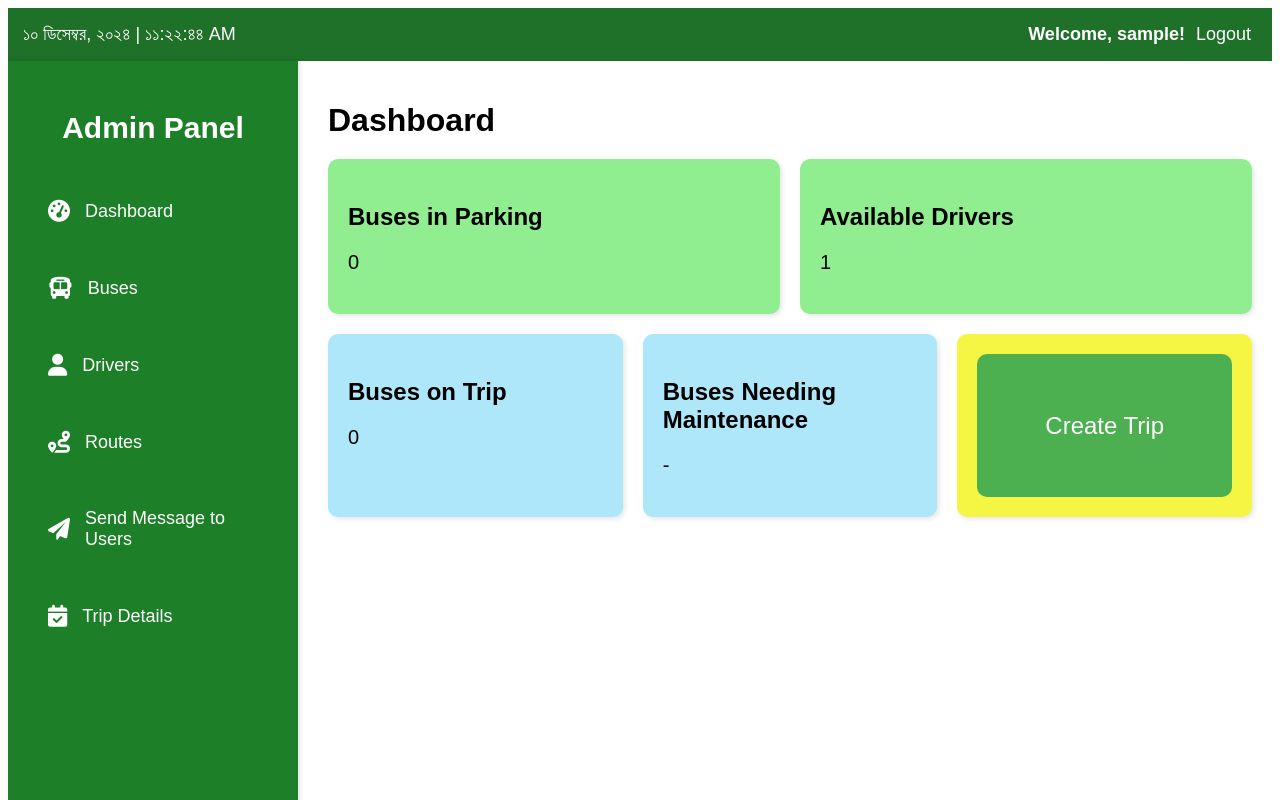
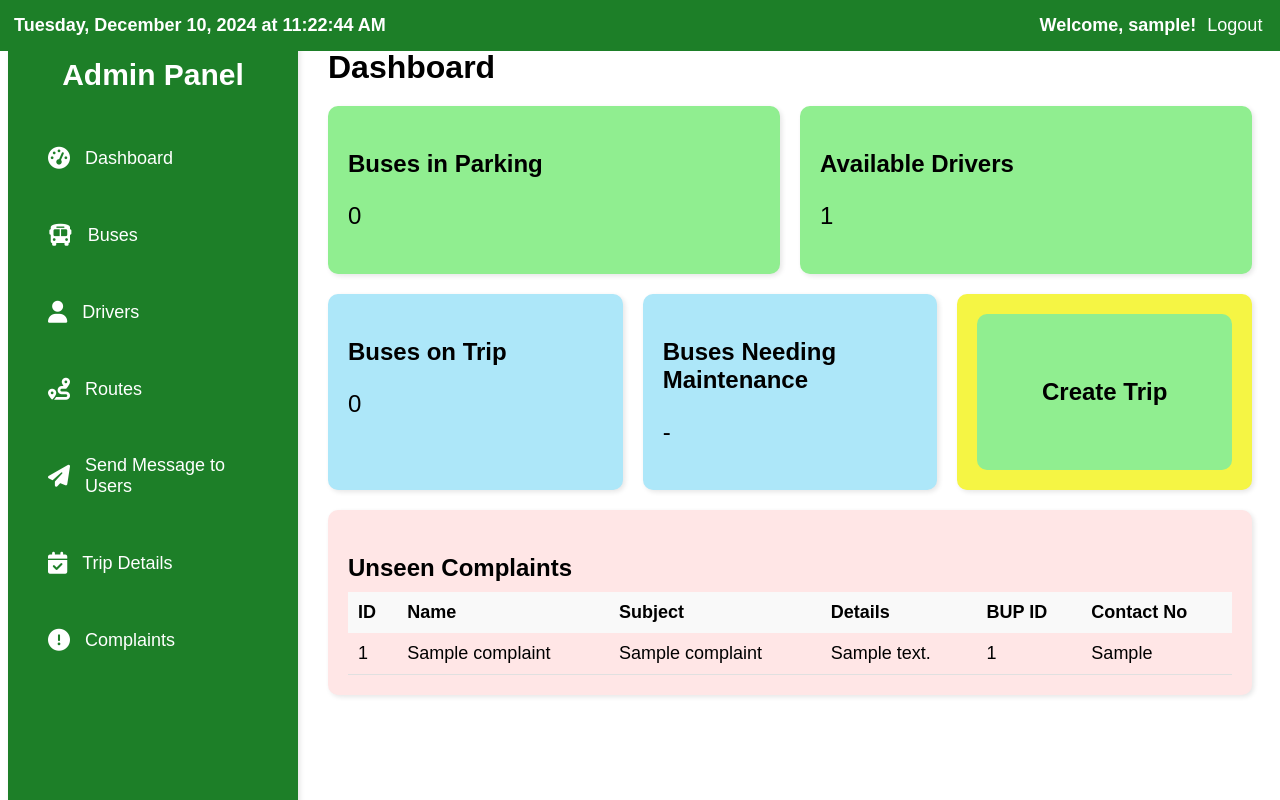
Before and after one commit to meawsin/Bus_tracker_admin_side, a PHP site: page / in a window 1280 px wide. Run offline with PHP 8.4, Linux system fonts and the light colour scheme; the visitor is signed in with stand-in values (Sample User, id 1); tables that the repository leaves empty or names only in its code hold one stand-in row (values such as "Sample post"); some libraries are stand-ins or nearby versions.

Commit message:
Bus, complaint, drivers, dashboard finished

```diff
--- a/buses.php
+++ b/buses.php
@@ -1,7 +1,5 @@
 <?php
 include 'databaseconnect.php'; // Database connection
-include 'header.php';
-include 'drawer.php';
 
 // Fetch all buses
 $buses = $conn->query("SELECT * FROM buses");
@@ -21,6 +19,8 @@ if ($_SERVER['REQUEST_METHOD'] === 'POST' && isset($_POST['update_status'])) {
     header('Location: buses.php');
     exit;
 }
+include 'header.php';
+include 'drawer.php';
 ?>
 
 <!DOCTYPE html>
--- a/drawer.php
+++ b/drawer.php
@@ -42,10 +42,15 @@ function renderDrawer() {
                     Trip Details
                 </a>
             </li>
+            <li style='margin-bottom: 25px;'>
+                <a href='complaints.php' style='color: white; text-decoration: none; display: flex; align-items: center; padding: 15px 20px; border-radius: 10px; font-size: 18px; transition: background-color 0.3s, transform 0.3s;'>
+                    <i class='fas fa-exclamation-circle' style='margin-right: 15px; font-size: 22px;'></i>
+                    Complaints
+                </a>
+            </li>
         </ul>
     </nav>
-";
-
+    ";
 }
 ?>
 
@@ -55,7 +60,7 @@ function renderDrawer() {
     <meta charset="UTF-8">
     <meta name="viewport" content="width=device-width, initial-scale=1.0">
     <title>Admin Panel</title>
-    <link rel="stylesheet" href="https://cdnjs.cloudflare.com/ajax/libs/font-awesome/6.0.0-beta3/css/all.min.css">
+    <link rel="stylesheet" href="https://cdnjs.cloudflare.com/ajax/libs/font-awesome/6.5.1/css/all.min.css">
 </head>
 <body>
     <?php renderDrawer(); ?>
--- a/header.php
+++ b/header.php
@@ -3,15 +3,16 @@ session_start();
 include 'databaseconnect.php';
 $adminName = $_SESSION['adminName'];
 ?>
+
 <?php
 function renderHeader($adminName) {
     date_default_timezone_set("Asia/Dhaka");
-    $currentDateTime = date('d F Y | h:i:s');
+    $currentDateTime = date('l, F d Y | h:i:s A');
 
     echo "
-    <header style='background-color: #13691df2; color: white; padding: 15px; display: flex; justify-content: space-between; align-items: center; font-family: Arial, sans-serif;'>
+    <header style='background-color: #1d7f28; font-size: 20px; font-weight: bold; color: white; padding: 14px; display: flex; justify-content: space-between; align-items: center; font-family: Arial, sans-serif; position: fixed; top: 0; left: 0; width: 98%; z-index: 10;'>
 
-        <span id='banglaDateTime' style='font-size: 18px;'>$currentDateTime</span>
+        <span id='DateTime' style='font-size: 18px;'>$currentDateTime</span>
         <span style='font-size: 18px; font-weight: bold;'>Welcome, $adminName!
         <button onclick='window.location.href=\"logout.php\"' style='background: none; border: none; color: white; cursor: pointer; font-size: 18px;'>Logout</button></span>
     </header>
@@ -27,8 +28,6 @@ function renderHeader($adminName) {
     <title>Admin Panel</title>
 
     <link rel="stylesheet" href="https://cdnjs.cloudflare.com/ajax/libs/font-awesome/6.0.0-beta3/css/all.min.css">
-
-    <script src="https://cdn.jsdelivr.net/npm/intl@1.2.5/locale-data/jsonp/bn-BD.js"></script>
 </head>
 <body>
     <?php renderHeader($adminName); ?>
@@ -36,26 +35,20 @@ function renderHeader($adminName) {
     <script>
         function updateDateTime() {
             const now = new Date();
-
-            const banglaDateFormatter = new Intl.DateTimeFormat('bn-BD', {
+            const options = {
+                weekday: 'long',
                 day: '2-digit',
                 month: 'long',
-                year: 'numeric'
-            });
-
-            const banglaTimeFormatter = new Intl.DateTimeFormat('bn-BD', {
+                year: 'numeric',
                 hour: '2-digit',
                 minute: '2-digit',
                 second: '2-digit',
                 hour12: true
-            });
+            };
 
-            const formattedDate = banglaDateFormatter.format(now);
-            const formattedTime = banglaTimeFormatter.format(now);
+            const formattedDateTime = now.toLocaleString('en-US', options);
 
-            const currentDateTime = formattedDate + " | " + formattedTime;
-
-            document.getElementById('banglaDateTime').innerHTML = currentDateTime;
+            document.getElementById('DateTime').innerHTML = formattedDateTime;
         }
         setInterval(updateDateTime, 1000);
     </script>
--- a/index.php
+++ b/index.php
@@ -1,5 +1,5 @@
 <?php
-include 'databaseconnect.php'; // Database connection
+include 'databaseconnect.php';
 include 'header.php';
 include 'drawer.php';
 
@@ -7,6 +7,10 @@ $busesInParking = $conn->query("SELECT COUNT(*) AS count FROM buses WHERE status
 $availableDrivers = $conn->query("SELECT COUNT(*) AS count FROM drivers")->fetch_assoc()['count'];
 $busesOnTrip = $conn->query("SELECT COUNT(*) AS count FROM trips WHERE status = 'in_progress'")->fetch_assoc()['count'];
 $busesNeedingMaintenance = "-";
+
+// Fetch unseen complaints with contact number
+$unseenComplaints = $conn->query("SELECT id, Name, SUBJECT, Details, BUP_ID, Contact_no FROM complaints WHERE Status = 'unseen'");
+
 ?>
 
 <!DOCTYPE html>
@@ -24,30 +28,59 @@ $busesNeedingMaintenance = "-";
     <div style="display: flex; gap: 20px; margin-bottom: 20px;">
         <div style="background: lightgreen; padding: 20px; width: 48%; border-radius: 10px; box-shadow: 2px 2px 5px rgba(0, 0, 0, 0.1);">
             <h3 style="font-size: 24px; margin-bottom: 10px;">Buses in Parking</h3>
-            <p style="font-size: 20px;"><?php echo $busesInParking; ?></p>
+            <p style="font-size: 24px;"><?php echo $busesInParking; ?></p>
         </div>
         <div style="background: lightgreen; padding: 20px; width: 48%; border-radius: 10px; box-shadow: 2px 2px 5px rgba(0, 0, 0, 0.1);">
             <h3 style="font-size: 24px; margin-bottom: 10px;">Available Drivers</h3>
-            <p style="font-size: 20px;"><?php echo $availableDrivers; ?></p>
+            <p style="font-size: 24px;"><?php echo $availableDrivers; ?></p>
         </div>
     </div>
 
     <div style="display: flex; gap: 20px; margin-bottom: 20px;">
         <div style="background: #ade7f9; padding: 20px; width: 48%; border-radius: 10px; box-shadow: 2px 2px 5px rgba(0, 0, 0, 0.1);">
             <h3 style="font-size: 24px; margin-bottom: 10px;">Buses on Trip</h3>
-            <p style="font-size: 20px;"><?php echo $busesOnTrip; ?></p>
+            <p style="font-size: 24px;"><?php echo $busesOnTrip; ?></p>
         </div>
         <div style="background: #ade7f9; padding: 20px; width: 48%; border-radius: 10px; box-shadow: 2px 2px 5px rgba(0, 0, 0, 0.1);">
             <h3 style="font-size: 24px; margin-bottom: 10px;">Buses Needing Maintenance</h3>
-            <p style="font-size: 20px;"><?php echo $busesNeedingMaintenance; ?></p>
+            <p style="font-size: 24px;"><?php echo $busesNeedingMaintenance; ?></p>
         </div>
         <div style="background: #f5f544; padding: 20px; width: 48%; border-radius: 10px; box-shadow: 2px 2px 5px rgba(0, 0, 0, 0.1); display: flex; justify-content: center; align-items: center;">
             <button
                 onclick="window.location.href='setTrips.php'"
-                style="width: 100%; height: 100%; font-size: 24px; padding: 20px; background-color: #4CAF50; color: white; border: none; cursor: pointer; display: flex; justify-content: center; align-items: center; border-radius: 10px;">
+                style="width: 100%; height: 100%; font-weight:bold; font-size: 24px; padding: 20px; background-color: #90ee90; color: black; border: none; cursor: pointer; display: flex; justify-content: center; align-items: center; border-radius: 10px;">
                 Create Trip
             </button>
         </div>
+    </div>
+
+    <!-- Unseen Complaints Table -->
+    <div style="background: #ffe6e6; padding: 20px; margin-bottom: 20px; border-radius: 10px; box-shadow: 2px 2px 5px rgba(0, 0, 0, 0.1);">
+        <h3 style="font-size: 24px; margin-bottom: 10px;">Unseen Complaints</h3>
+        <table style="width: 100%; border-collapse: collapse; font-size: 18px;">
+            <thead>
+                <tr style="background-color: #f9f9f9; text-align: left;">
+                    <th style="padding: 10px;">ID</th>
+                    <th style="padding: 10px;">Name</th>
+                    <th style="padding: 10px;">Subject</th>
+                    <th style="padding: 10px;">Details</th>
+                    <th style="padding: 10px;">BUP ID</th>
+                    <th style="padding: 10px;">Contact No</th>
+                </tr>
+            </thead>
+            <tbody>
+                <?php while ($row = $unseenComplaints->fetch_assoc()): ?>
+                    <tr style="border-bottom: 1px solid #e0e0e0;">
+                        <td style="padding: 10px;"><?= $row['id'] ?></td>
+                        <td style="padding: 10px;"><?= $row['Name'] ?></td>
+                        <td style="padding: 10px;"><?= $row['SUBJECT'] ?></td>
+                        <td style="padding: 10px;"><?= nl2br(substr($row['Details'], 0, 150)) ?><?php if (strlen($row['Details']) > 150) echo '...'; ?></td>
+                        <td style="padding: 10px;"><?= $row['BUP_ID'] ?></td>
+                        <td style="padding: 10px;"><?= $row['Contact_no'] ?></td>
+                    </tr>
+                <?php endwhile; ?>
+            </tbody>
+        </table>
     </div>
 </main>
 
```
Also changed, not shown: complaints.php (+46 -21 lines), drivers.php (+20 -23 lines), fetch_complaints.php (deleted, +0 -62 lines).
